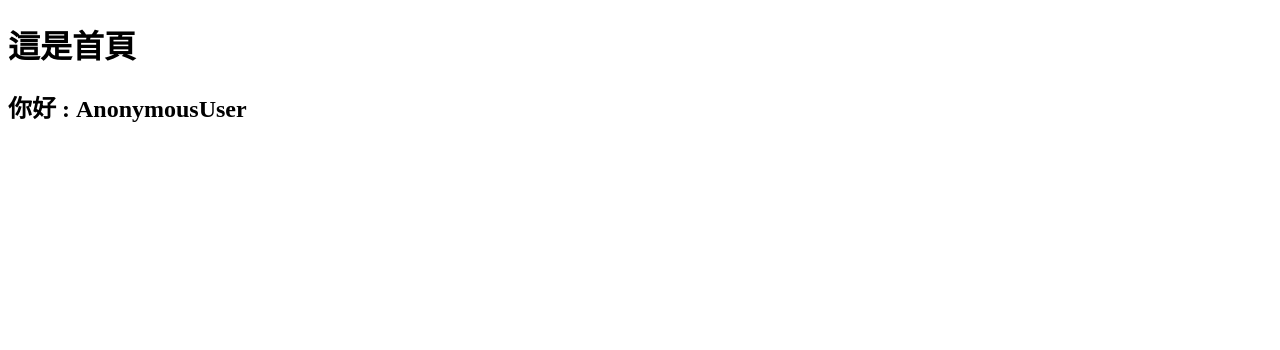
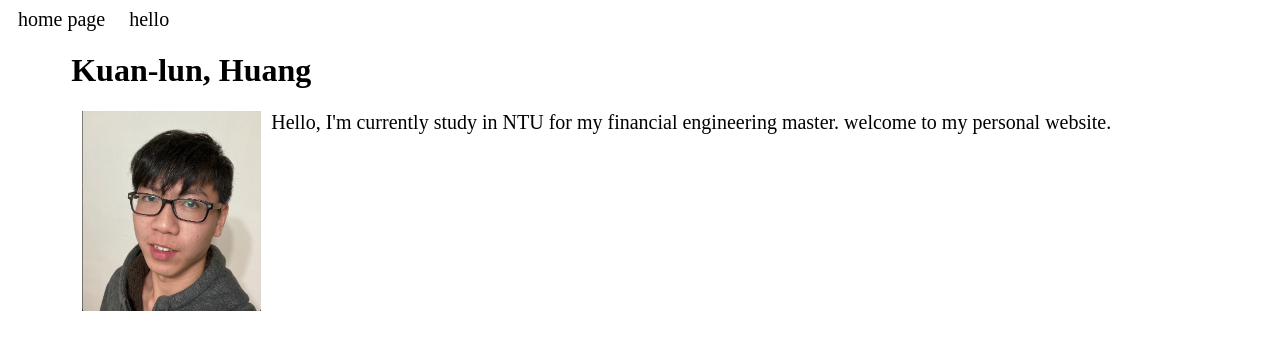
Before and after one commit to jian5753/djangoTutorial, a Django app: page / in a window 1280 px wide. Shown: the top 350 px of the page. Run offline with Django 3.2, Linux system fonts and the light colour scheme.

Commit message:
profile pic and center

```diff
--- a/src/settings.py
+++ b/src/settings.py
@@ -121,3 +121,4 @@ USE_TZ = True
 # https://docs.djangoproject.com/en/3.1/howto/static-files/
 
 STATIC_URL = '/static/'
+STATICFILES_DIRS = [os.path.join(BASE_DIR, "static"),]
--- /dev/null
+++ b/static/css/style.css
@@ -0,0 +1,27 @@
+div.navbar {
+    margin-left: 10px;
+    color: black;
+    list-style-type: none;
+}
+div.navbar > a {
+    font-size: 20px;
+    margin-right: 20px;
+    display: inline;
+}
+div.center{
+    width: 90%;
+    margin: auto;
+}
+div.profilePic {
+    width: 200px;
+    height: 200px;
+    background-size: contain;
+    background-image: url("../profilePic.png");
+    background-repeat: no-repeat;
+    background-position: center;
+    float: left;
+}
+
+div.profile > p {
+    font-size: 20px;
+}
--- a/templates/base.html
+++ b/templates/base.html
@@ -1,10 +1,15 @@
+{% load static %}
 <!DOCTYPE html>
 <html>
      <head>
         <title>test title </title>
+        <link rel="stylesheet" href="{% static './css/style.css' %}">
+
      </head>
+
      <body>
-        {% block content %}
-        {% endblock %}
+         {% include 'navbar.html' %}
+         {% block content %}
+         {% endblock %}
      </body>
 </html>
--- a/templates/home.html
+++ b/templates/home.html
@@ -1,5 +1,15 @@
 {% extends 'base.html' %}
+{% load static %}
 {% block content %}
-<h1>這是首頁<h1>
-<h2> 你好 : {{request.user}}</h2>
+<div class="center">
+    <h1> Kuan-lun, Huang </h1>
+    <div class="profile">
+        <div class="profilePic"></div>
+        <p>
+            Hello, I'm currently study in NTU for my
+            financial engineering master.
+            welcome to my personal website.
+        </p>
+    </div>
+</div>
 {% endblock %}
--- /dev/null
+++ b/templates/navbar.html
@@ -0,0 +1,6 @@
+<nav>
+    <div class='navbar'>
+        <a>home page</a>
+        <a>hello</a>
+    </div>
+</nav>
```
Also changed, not shown: static/profilePic.png (added), static/test.PNG (added), 1 other file.
